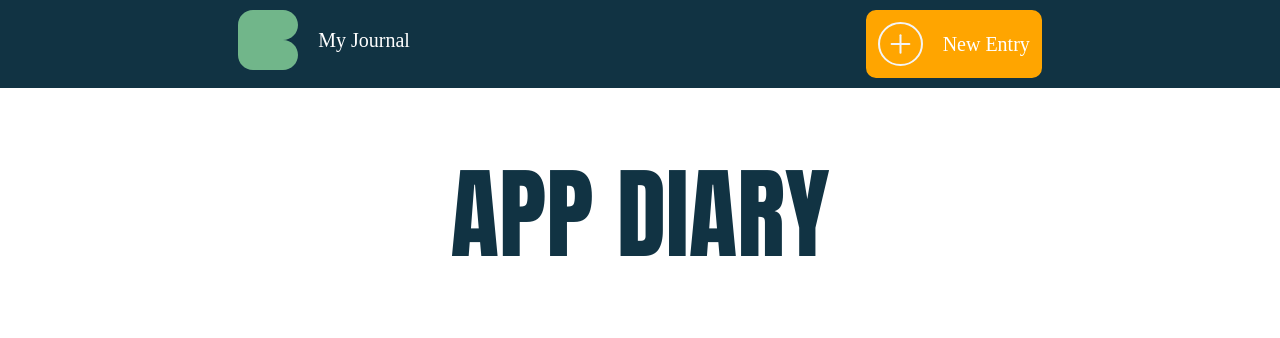
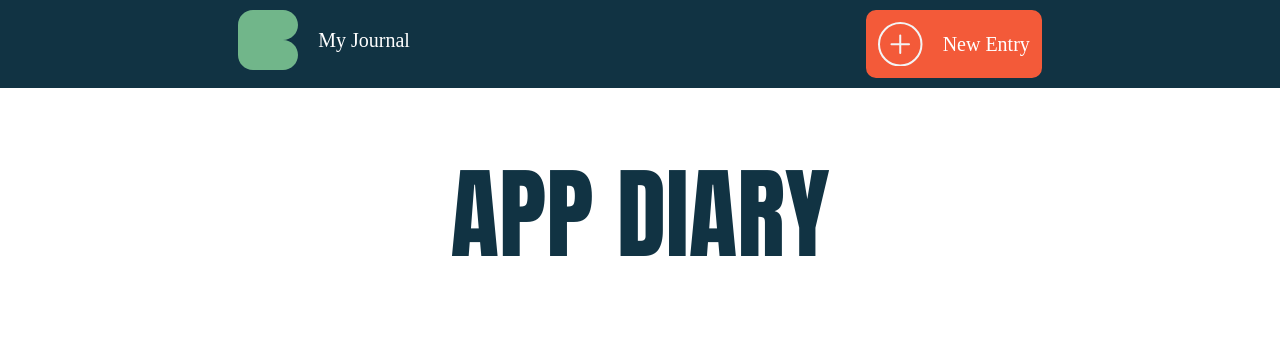
Before and after one commit to kitkatbut/appDiary, a PHP site: page / in a window 1280 px wide. Shown: the top 338 px of the page. Run offline with PHP 8.4, Linux system fonts and the light colour scheme.

Commit message:
Modification méthode gestion icon plus
Option pour une intégration du code SVG à la place de la méthode
classique avec la balise img

```diff
--- a/css/style.css
+++ b/css/style.css
@@ -1,6 +1,6 @@
 :root {
     --blue: #113343;
-    --orange: orange;
+    --orange: #F35A39;
 }
 
 
@@ -73,3 +73,15 @@ h1 {
 .nav__brand:hover .svg__brand {
     fill: #8acca1; /* Une couleur légèrement plus claire */
 }
+
+
+.svg__plus {
+    fill: none;
+    stroke: #f3f4f5;
+    stroke-linecap: round;
+    stroke-linejoin: round;
+    stroke-width: 2px;
+}
+.new__entry__item:hover .svg__plus {
+    stroke: var(--blue);
+}
--- a/index.php
+++ b/index.php
@@ -24,8 +24,18 @@
         </li>
 
 
-            <li><a class="nav__item new__entry__item"><img src="./images/svg/plus.svg" alt="icon plus">
-                New Entry</a></li>
+            <li>
+                <a href="form.php" class="nav__item new__entry__item" aria-hidden="true">
+                <!--<img src="./images/svg/plus.svg" alt="icon plus">-->
+                <svg width="44.4901230052" height="44.4901230053" viewBox="0 0 44.4901230052 44.4901230053"class="nav__plus__image">
+                   <g class="svg__plus">
+                        <circle  cx="22.2450615026" cy="22.2450615026" r="21.2450615026"/>
+                        <line  x1="22.2450615026" y1="13.4699274037" x2="22.2450615026" y2="31.0201956015"/>
+                        <line  x1="31.0201956015" y1="22.2450658041" x2="13.4699274037" y2="22.2450572011"/>
+                    </g>
+                </svg>
+                New Entry</a>
+            </li>
         </ul>
     </nav>
   </header>
```
